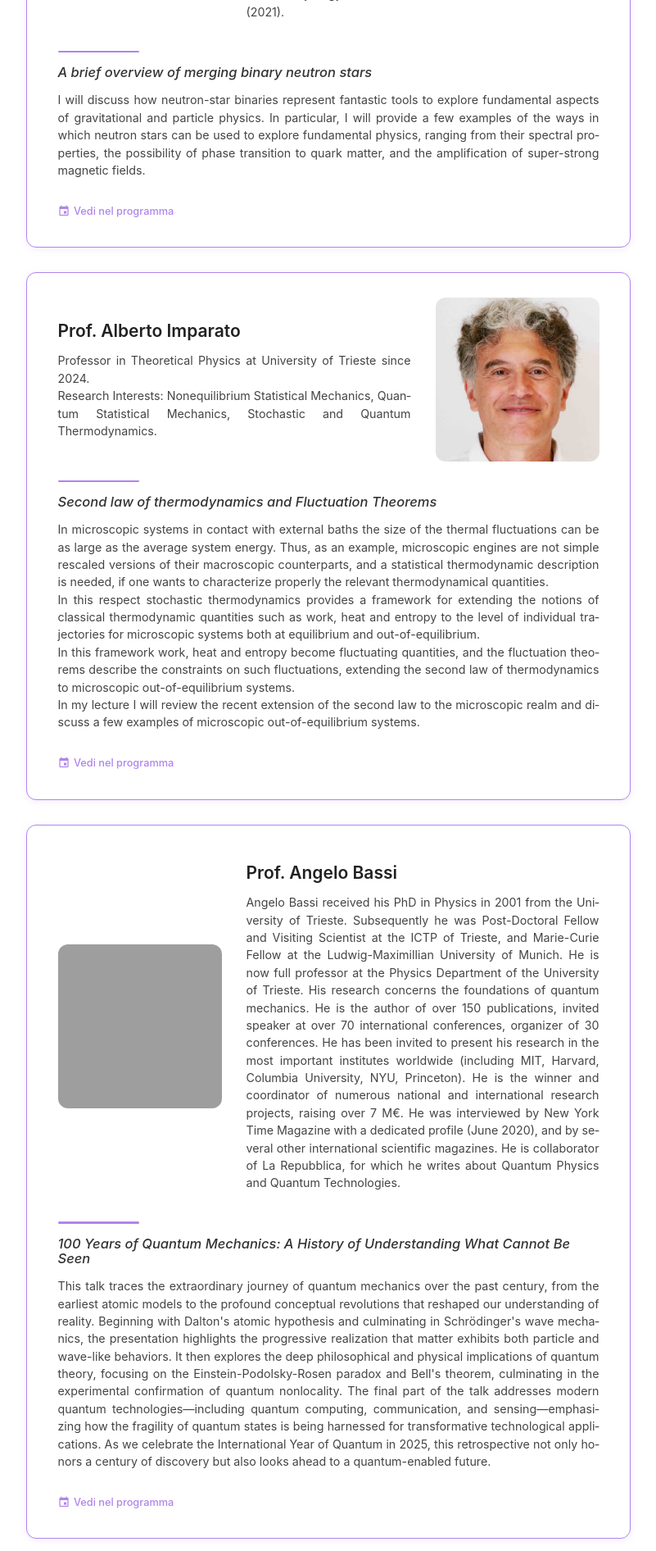
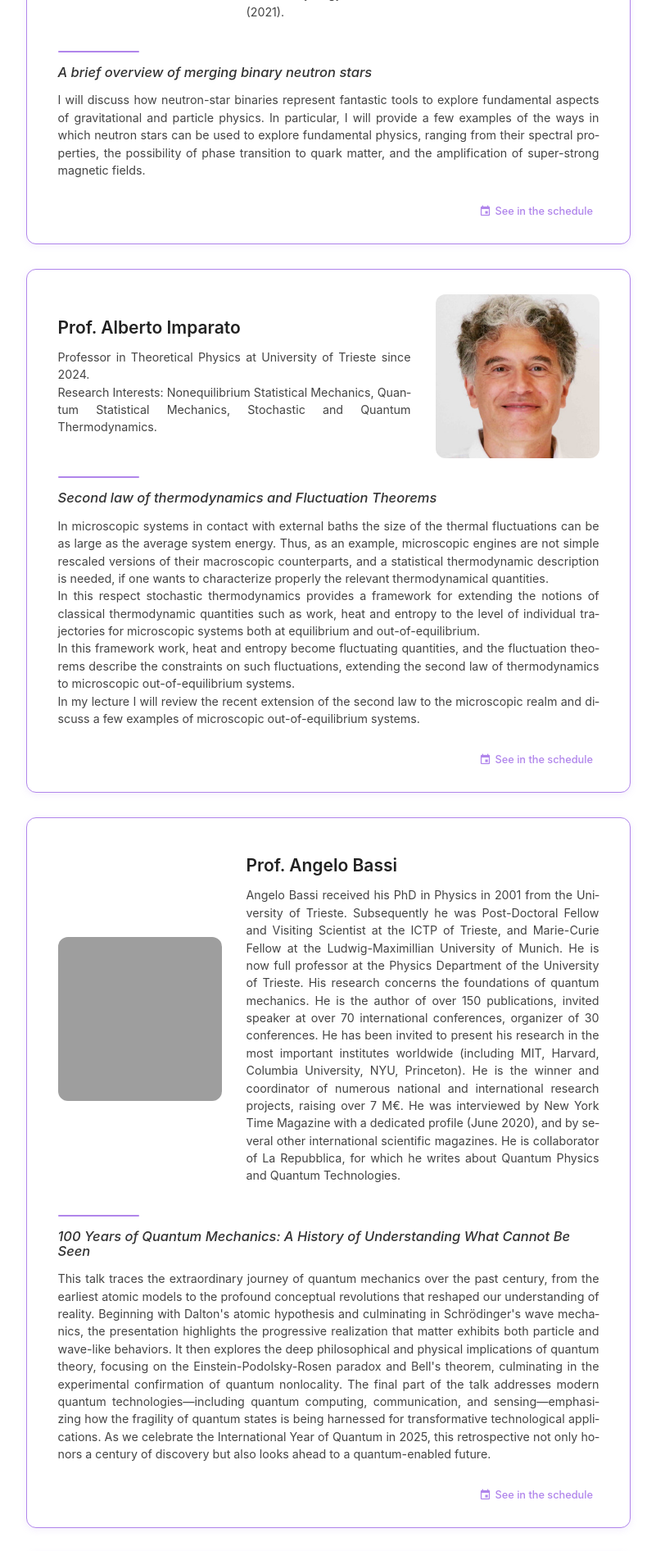
Before and after one commit to ai-sf/gipe, a Jekyll site: the page built from speakers.html, in a window 1280 px wide. Shown: the part 537-2429 px from the top of the page at 82% size, without its empty margins (239-1040 px from the left). Built offline with Jekyll 4.4.1, drawn with Linux system fonts in a browser that asks for light colours; nearby versions of some CDN libraries; some of the changed text lies outside the part shown; grey boxes are pictures that could not be loaded.

Commit message:
aggiunta area e tolgo typo speakers

```diff
--- a/_data/partners.yml
+++ b/_data/partners.yml
@@ -47,9 +47,9 @@
       - title: 'National Research Council'
         site: 'https://www.cnr.it/en'
         img: 'img/partners/CNR/logo_CNR_compatto.jpg'
-      # - title: 'AREA Science Park'
-      #   site: 'https://www.areasciencepark.it/en/'
-      #   img: 'img/partners/AREA/OIP-840833661.jpg'
+      - title: 'AREA Science Park'
+        site: 'https://www.areasciencepark.it/en/'
+        img: 'img/partners/AREA/OIP-840833661.jpg'
       - title: 'Elettra Sincrotrone Trieste'
         site: 'https://www.elettra.eu/'
         img: 'img/partners/ELETTRA/elettra.png'
--- a/_sass/_speakers.scss
+++ b/_sass/_speakers.scss
@@ -146,10 +146,9 @@
   flex-shrink: 0;
 }
 
-// .seminar-full-card-content {
-//   padding: 1.5rem;
-
-//   @media (min-width: 768px) {
-//     padding: 1rem 2.5rem 2rem 2.5rem;
-//   }
-// }
+.schedule-link-wrapper {
+  display: flex;
+  justify-content: flex-end;
+  // margin-top: 1rem;
+  padding-right: 0.5rem;
+}
--- a/speakers.html
+++ b/speakers.html
@@ -36,8 +36,10 @@
                     {% endfor %}
                 </ul>
                 <!-- <div class="seminar-description">{{ speaker.seminar_description | safe }}</div> -->
+            </div>
+            <div class="schedule-link-wrapper">
                 <a href="{{ '/schedule/#speaker-' | append: speaker.id | relative_url }}" class="back-to-schedule-link">
-                    <i class="material-icons">event</i> Vedi nel programma
+                    <i class="material-icons">event</i> See in the schedule
                 </a>
             </div>
         </div>
```
